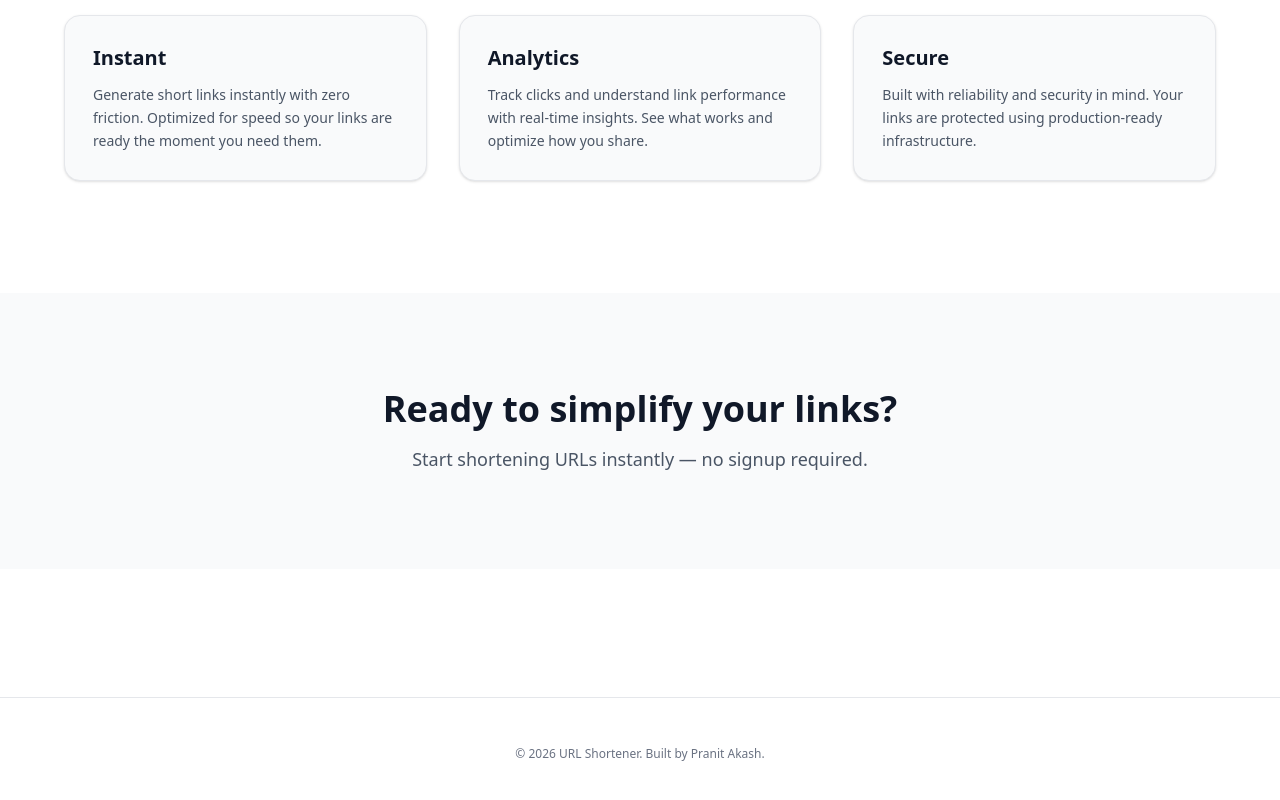
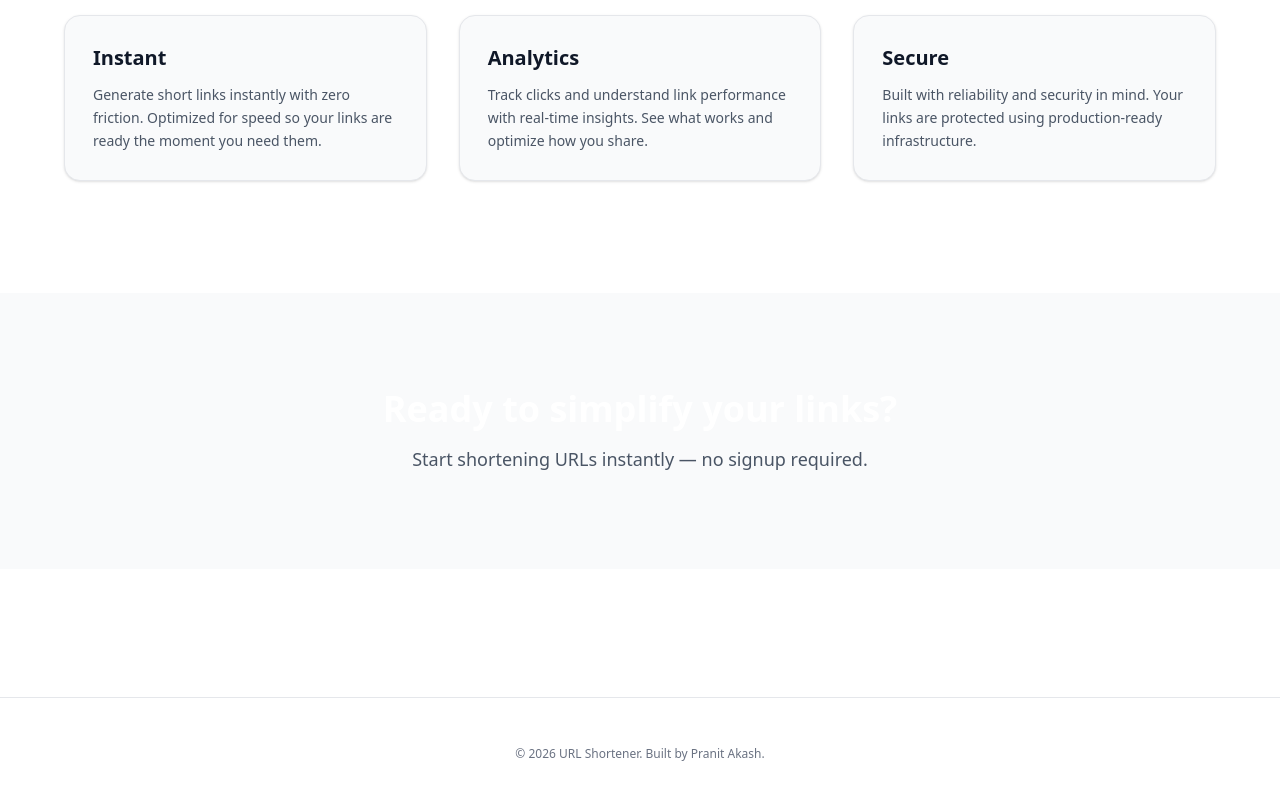
Before and after one commit to pranitakash/distributed-url-shortener, a React app in the folder frontend/: page / in a window 1280 px wide. Shown: the part 1368-2168 px from the top of the page. Built offline with nearby package versions, Linux system fonts and the light colour scheme; no server answers; the HTML template or start-up script is replaced by a standard one.

Commit message:
Change heading color to white

```diff
--- a/frontend/src/App.jsx
+++ b/frontend/src/App.jsx
@@ -237,7 +237,7 @@
 
       {/* CTA */}
       <section className="py-24 text-center px-6 bg-gray-50 dark:bg-gray-800 transition-colors duration-300">
-        <h2 className="text-4xl font-bold text-gray-900">
+        <h2 className="text-4xl font-bold text-white">
           Ready to simplify your links?
         </h2>
         <p className="mt-4 text-gray-600 dark:text-gray-300 text-lg">
```
